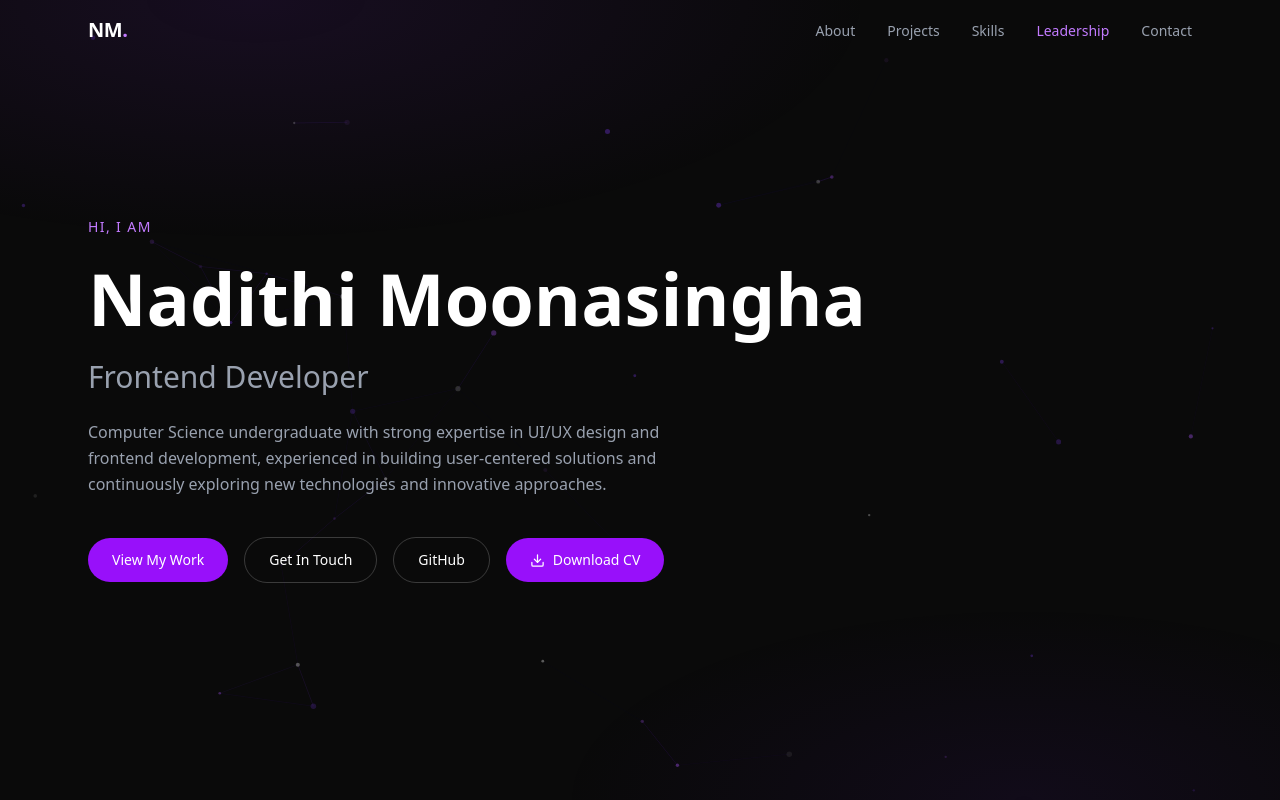
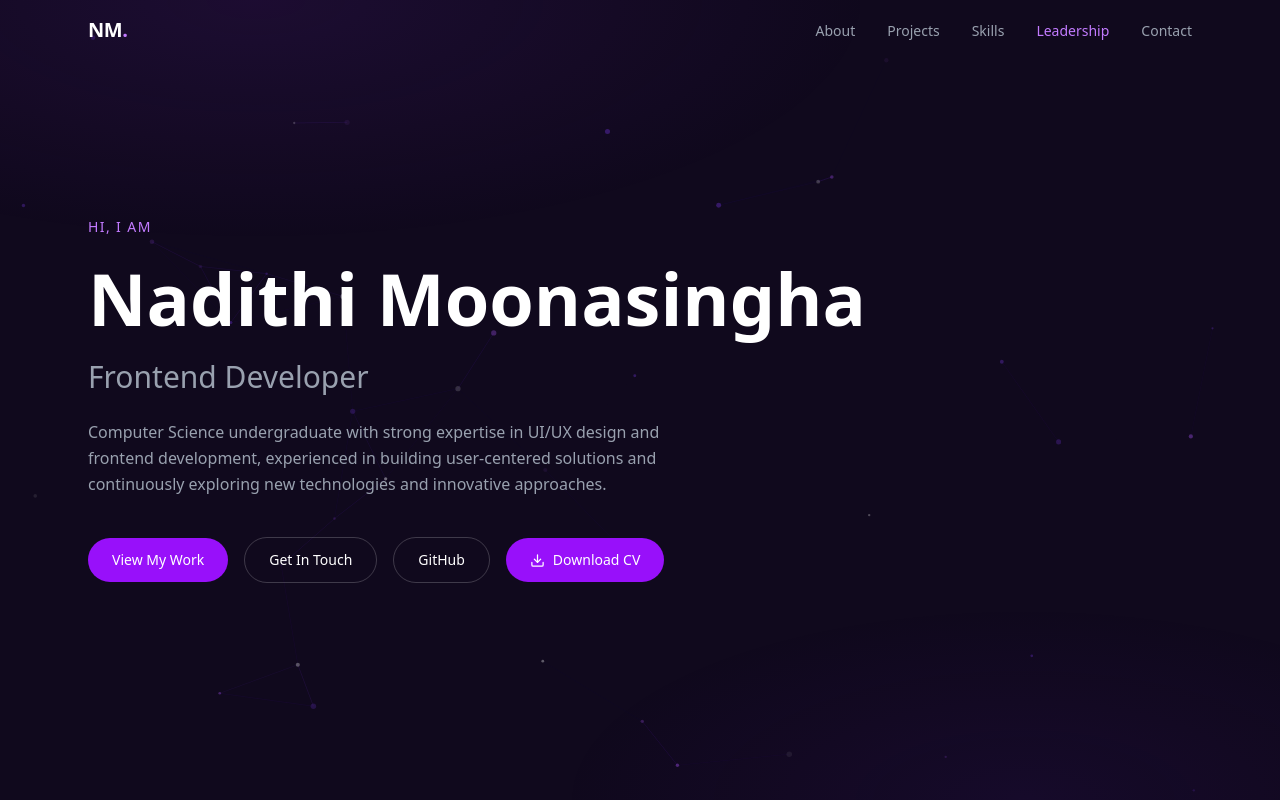
Before and after one commit to NadithiMoonasingha/My_Portfolio, a Next.js app: page / in a window 1280 px wide. Shown: the top 800 px of the page. Built offline with nearby package versions, Linux system fonts and the light colour scheme.

Commit message:
Changed Background colour

```diff
--- a/src/app/globals.css
+++ b/src/app/globals.css
@@ -5,7 +5,7 @@ html {
 }
 
 body {
-  background-color: #0a0a0a;
+  background-color: #10091D;
   color: #ededed;
 }
 
```
